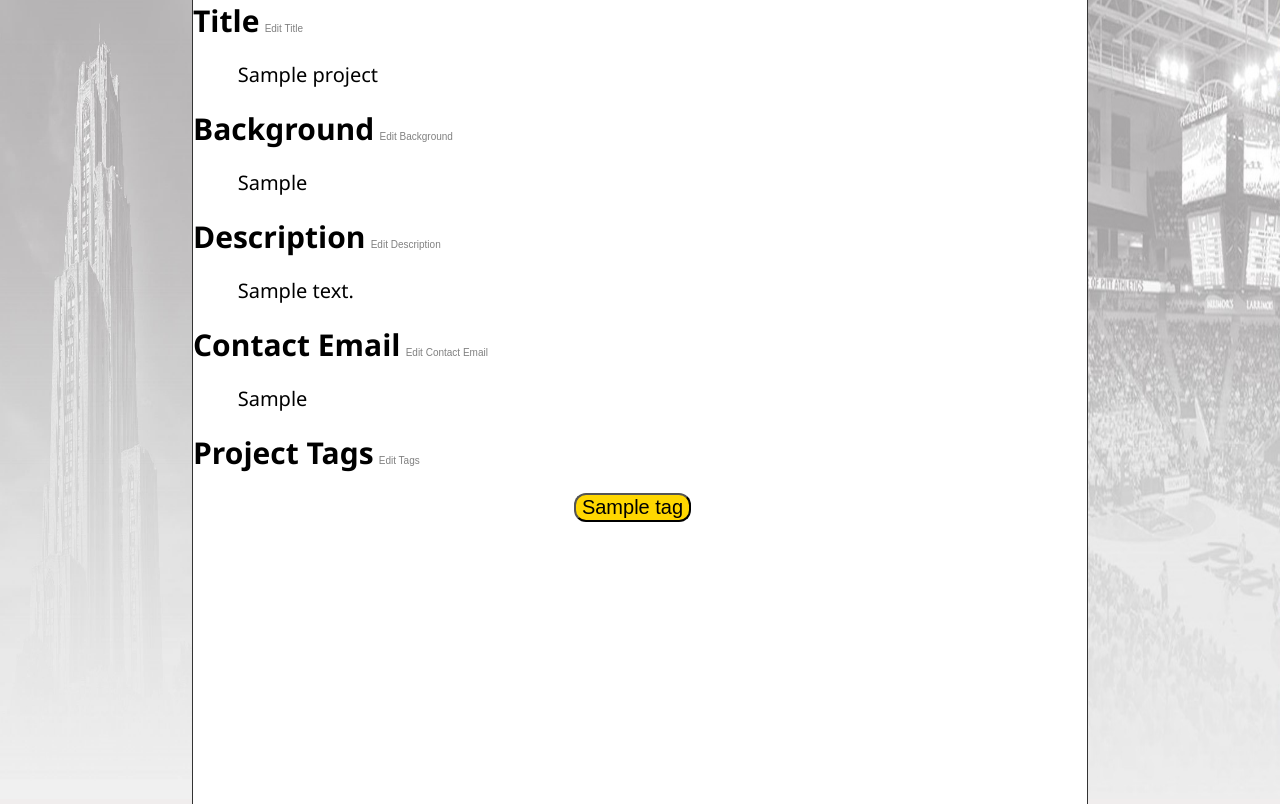
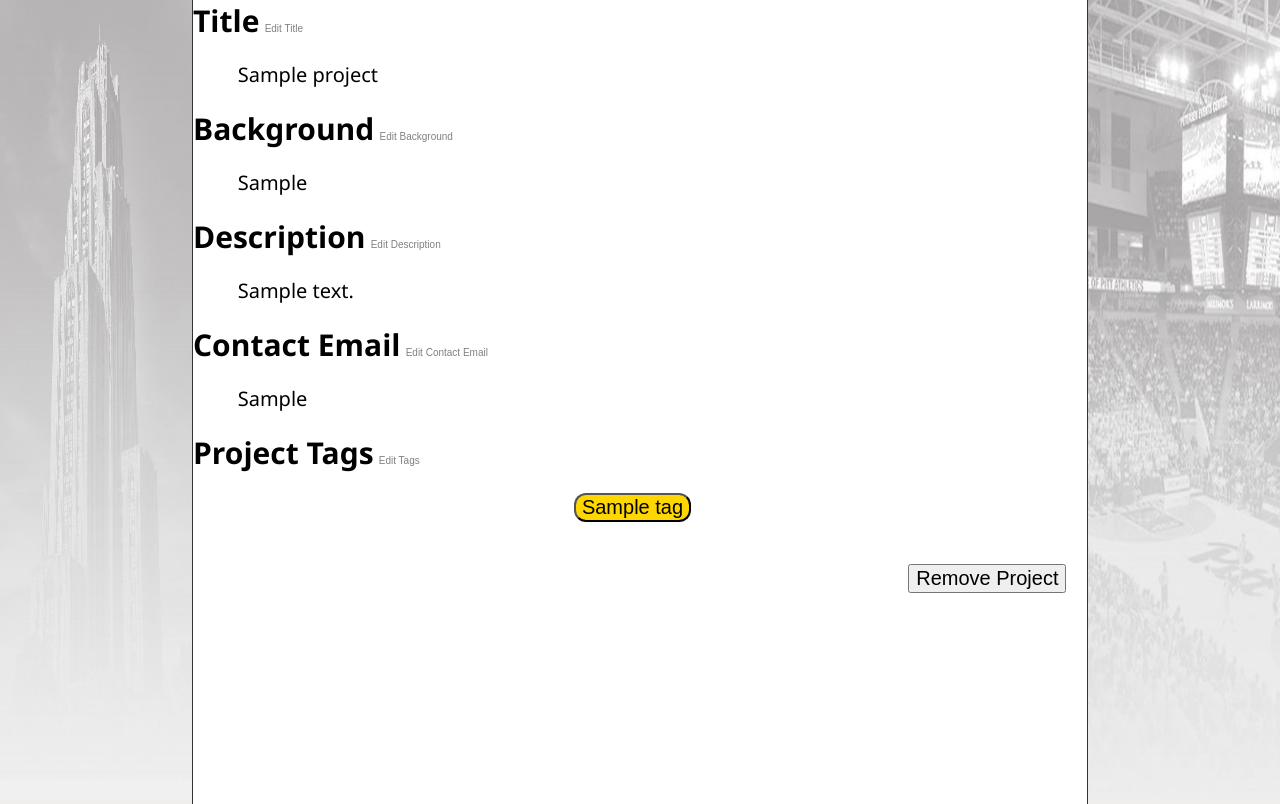
Before and after one commit to mas682/CaptsoneProject, a Flask app: page /projects/1 in a window 1280 px wide. Shown: the part 151-955 px from the top of the page. Run offline with Flask 2, Linux system fonts and the light colour scheme; the visitor is signed in with stand-in values (Sample User, id 1); tables that the repository leaves empty hold one stand-in row (Sample ...).

Commit message:
Still wokring on updating a project, more complicated than I expected

```diff
--- a/web/ProjectForm.py
+++ b/web/ProjectForm.py
@@ -8,6 +8,7 @@ class ProjectForm(Form):
     description = StringField("Description:", validators=[InputRequired(message="You must enter a description")])
     email = StringField("Contact Email:", validators=[InputRequired(message="You must enter a contact email")])
     submit = SubmitField('Next')
+    remove = StringField("Enter project name to remove:")
 
 class TagForm(Form):
     tags = StringField("Tags:", validators=[InputRequired(message="You must enter text into the textbox to add a tag")])
--- a/web/capstone.py
+++ b/web/capstone.py
@@ -124,7 +124,11 @@ def logout():
 #def books(book_id=None):
 def projects(project_id = None):
 	form2 = ProjectForm(request.form)
+	tag_form = TagForm(request.form)
 	print(str(request.method))
+	project = Projects.query.filter_by(pid=project_id).first()
+	if project is None:
+		abort(404)
 	if request.method == 'POST' and project_id is not None:
 		# this case would be if the provider is updating the project
 		list = []
@@ -133,61 +137,66 @@ def projects(project_id = None):
 		else:
 			list = session['edit']
 		print(str(request.form))
+		print("55. " + str(list))
 		if 'edit_title' in request.form:
 			if 'edit_title' not in list:
 				list.append('edit_title')
-			tag_form = TagForm(request.form)
-			project = Projects.query.filter_by(pid=project_id).first()
-			if project is None:
-				abort(404)
+			session['edit'] = list
+			return render_template('project.html', project=project, edit=session['edit'], form=form2, tag_form = tag_form)
+		elif 'update_title' in request.form:
+			if 'edit_title' not in list:
+				return render_template('project.html', project=project, edit=session['edit'], form=form2, tag_form = tag_form)
 			else:
+				list.remove('edit_title')
 				session['edit'] = list
-				return render_template('project.html', project=project, edit=session['edit'], form=form2, tag_form = tag_form)
+				project.title = form2.title.data
+				db.session.commit()
 		elif 'edit_background' in request.form:
 			if 'edit_background' not in list:
 				list.append('edit_background')
-			form = ProjectForm(request.form)
-			tag_form = TagForm(request.form)
-			project = Projects.query.filter_by(pid=project_id).first()
-			if project is None:
-				abort(404)
+			session['edit']=list
+		elif 'update_background' in request.form:
+			if 'edit_background' not in list:
+				return render_template('project.html', project=project, edit=session['edit'], form=form2, tag_form = tag_form)
 			else:
-				session['edit']=list
-				return render_template('project.html', project=project, edit=session['edit'], form=form2, tag_form = tag_form)
+				list.remove('edit_background')
+				session['edit'] = list
+				project.background = form2.background.data
+				db.session.commit()
 		elif 'edit_description' in request.form:
 			if 'edit_description' not in list:
 				list.append('edit_description')
-			form = ProjectForm(request.form)
-			tag_form = TagForm(request.form)
-			project = Projects.query.filter_by(pid=project_id).first()
-			if project is None:
-				abort(404)
+			session['edit']=list
+		elif 'update_description' in request.form:
+			if 'edit_description' not in list:
+				return render_template('project.html', project=project, edit=session['edit'], form=form2, tag_form = tag_form)
 			else:
-				session['edit']=list
-				return render_template('project.html', project=project, edit=session['edit'], form=form2, tag_form = tag_form)
+				list.remove('edit_description')
+				session['edit'] = list
+				project.description = form2.description.data
+				db.session.commit()
 		elif 'edit_contact' in request.form:
 			if 'edit_contact' not in list:
 				list.append('edit_contact')
-			form = ProjectForm(request.form)
-			tag_form = TagForm(request.form)
-			project = Projects.query.filter_by(pid=project_id).first()
-			if project is None:
-				abort(404)
+			session['edit']=list
+		elif 'update_contact' in request.form:
+			if 'edit_contact' not in list:
+				return render_template('project.html', project=project, edit=session['edit'], form=form2, tag_form = tag_form)
 			else:
-				session['edit']=list
-				return render_template('project.html', project=project, edit=session['edit'], form=form2, tag_form = tag_form)
+				list.remove('edit_contact')
+				session['edit'] = list
+				print(form2.email.data)
+				project.contact = form2.email.data
+				db.session.commit()
 		elif 'edit_tags' in request.form:
 			if 'edit_tags' not in list:
 				list.append('edit_tags')
-			form = ProjectForm(request.form)
-			tag_form = TagForm(request.form)
-			project = Projects.query.filter_by(pid=project_id).first()
-			if project is None:
-				abort(404)
-			else:
-				session['edit']=list
-				return render_template('project.html', project=project, edit=session['edit'], form=form2, tag_form = tag_form)
-		return redirect(url_for('projects'))
+			session['edit']=list
+		elif 'remove_project' in request.form:
+			if 'remove_project' not in list:
+				list.append('remove_project')
+			session['edit']=list
+		return render_template('project.html', project=project, edit=session['edit'], form=form2, tag_form = tag_form)
 	elif project_id is None:
 		# just a error check for now
 		# will eventually want to show a list of all projects
@@ -207,7 +216,6 @@ def create_project():
 	if not g.user.provider:
 		return redirect(url_for('home'))
 	if request.method =='POST':
-		print(tag_form.validate_on_submit())
 		if form.submit.data and form.validate_on_submit():
 			print("here1" + str(form.submit.data))
 			session['form1'] = {"title":form.title.data,
--- a/web/static/style.css
+++ b/web/static/style.css
@@ -219,7 +226,7 @@ main {
 	color: white;
 }
 
-#createProjectButtonBox{
+.submit_data_button{
 	padding-top: 15px;
 	width: 100%;
 	padding-left: 80%;
--- a/web/templates/base.html
+++ b/web/templates/base.html
@@ -17,24 +17,24 @@
 							<div id = "emptyBlock">
 							</div>
 							<div id="navLink">
-								<a href="{{ url_for('home') }}">Home</a>
+								<a class = "navBarLink" href="{{ url_for('home') }}">Home</a>
 							</div>
 						{% if g.user %}
 							<div id="navLink">
-							<a href="{{ url_for('account') }}">My account</a>
+							<a class = "navBarLink" href="{{ url_for('account') }}">My account</a>
 							</div>
 							<div id="navLink">
-							<a href="{{ url_for('create_project') }}">Create Project</a>
+							<a class = "navBarLink" href="{{ url_for('create_project') }}">Create Project</a>
 							</div>
 							<div id="navLink">
-							<a href="{{ url_for('logout') }}">Sign out [{{ g.user.username }}]</a>
+							<a class = "navBarLink" href="{{ url_for('logout') }}">Sign out [{{ g.user.username }}]</a>
 							</div>
 						{% else %}
 							<div id="navLinkCreate">
-							<a href="{{ url_for('register') }}">Create an Account!</a>
+							<a class = "navBarLink" href="{{ url_for('register') }}">Create an Account!</a>
 							</div>
 							<div id="navLink">
-							<a href="{{ url_for('login') }}">Sign in</a>
+							<a class = "navBarLink" href="{{ url_for('login') }}">Sign in</a>
 							</div>
 							<div id="navLink">
 							</div>
--- a/web/templates/create_tags.html
+++ b/web/templates/create_tags.html
@@ -32,7 +32,7 @@
     <div id = "tags_created">
         {{ form.hidden_tag() }}
         {% for tag in tags %}
-            <div id = "tag_button_container">
+            <div class = "submit_data_button" id = "tag_button_container">
                 <input type="submit" name="submit" value="{{tag}}" id="TagButton">
             </div>
         {% endfor %}
--- a/web/templates/home.html
+++ b/web/templates/home.html
@@ -20,7 +20,7 @@
 					</tr>
 				{% for project in my_projects %}
 					<tr>
-						<td> {{project.title}}</td>
+						<td> <a class = "projectLink" href="{{ url_for('projects', project_id=project.pid) }}">{{project.title}}</td>
 						<td>
 							{% if project.p_tags %}
 								{% for tag in project.p_tags %}
--- a/web/templates/project.html
+++ b/web/templates/project.html
@@ -22,6 +22,11 @@
                     {% endfor %}
                 {% endif %}
                 <br>
+				<dd>
+				<div>
+					<button type="submit" name="update_title" form="editProjectForm">Update Title</button>
+				</div>
+				</dd>
         {% endif %}
         <h2 class = "projectHeaders">Background</h2>
         {% if 'edit_background' not in edit %}
@@ -35,6 +40,11 @@
                 {% endfor %}
             {% endif %}
             <br>
+			<dd>
+			<div>
+				<button type="submit" name="update_background" form="editProjectForm">Update Background</button>
+			</div>
+			</dd>
         {% endif %}
         <h2 class = "projectHeaders">Description</h2>
         {% if 'edit_description' not in edit %}
@@ -48,6 +58,11 @@
                 {% endfor %}
             {% endif %}
             <br>
+			<dd>
+			<div>
+				<button type="submit" name="update_description" form="editProjectForm">Update Description</button>
+			</div>
+			</dd>
         {% endif %}
         <h2 class = "projectHeaders">Contact Email</h2>
         {% if 'edit_contact' not in edit %}
@@ -61,6 +76,11 @@
                 {% endfor %}
             {% endif %}
             <br>
+			<dd>
+			<div>
+				<button type="submit" name="update_contact" form="editProjectForm">Update Contact Email</button>
+			</div>
+			</dd>
         {% endif %}
         <h2 class = "projectHeaders">Project Tags</h2>
         {% if 'edit_tags' not in edit %}
@@ -109,6 +129,21 @@ need to deal with adding tags not being in database yet like you did for create_
             </div>
         </form>
         {% endif %}
-
+		{% if g.user.user_id == project.prov_id %}
+			<br>
+			{% if 'remove_project' not in edit %}
+				<div class = "submit_data_button">
+					<button type="submit" name="remove_project" form="editProjectForm">Remove Project</button>
+				</div>
+			{% else %}
+				<h2 class = "projectHeaders">{{form.remove.label}}</h2>
+				<dd>{{form.remove(value="", form="editProjectForm")}}</dd>
+				{% if form.remove.errors %}
+					{% for error in form.email.errors %}
+						<span id="formError">{{ error }}</span>
+					{% endfor %}
+				{% endif %}
+			{% endif %}
+		{% endif %}
 
 {% endblock %}
```
Also changed, not shown: other parts of web/static/style.css (+9 -2 lines), other parts of web/templates/project.html (+1 -1 lines).
